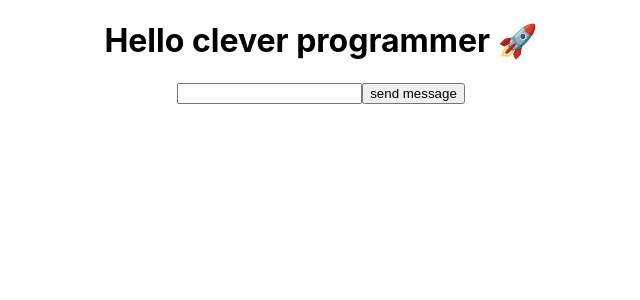
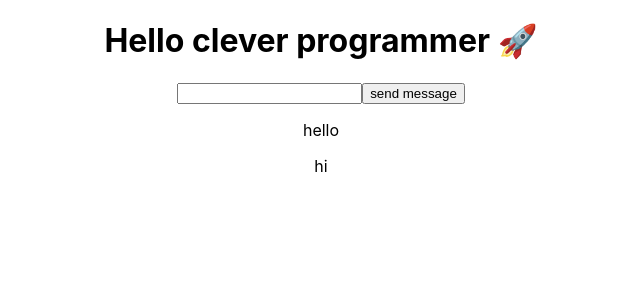
Before and after one commit to barackmaund1/facebook-messenger-clone, a React (Create React App) app: page / in a window 1280 px wide. Shown: the top 300 px of the page, without its empty margins (319-959 px from the left). Built offline with nearby package versions, Linux system fonts and the light colour scheme.

Commit message:
display messages from the form

```diff
--- a/src/App.js
+++ b/src/App.js
@@ -1,25 +1,36 @@
-import React ,{useState}from 'react';
+import React ,{ useState }from 'react';
 import './App.css';
 
 function App() {
   const [input,setInput]=useState('');
-  const [messsages,setMessages]=useState([])
+  const [messages,setMessages]=useState(['hello','hi'])
 
   console.log(input)
-  console.log(messsages)
+  console.log(messages)
   const sendMessage=(event) =>{
 // all the logic to send a message goes
-    setMessages([...messsages,input]);
-    setInput('')
+    event.preventDefault();
+    setMessages([...messages,input]);
+    setInput('');
   }
   return (
     <div className="App">
      <h1>Hello clever programmer 🚀 </h1>
-     {/* input field*/}
-     <input value={input} onChange={event => setInput(event.target.value)}/>
-     <button onClick={sendMessage}>send message</button>
-     {/*button*/}
+     <form>
+        {/* input field*/}
+        <input value={input} onChange={event => setInput(event.target.value)}/>
+        {/*button*/}
+        <button type='submit' onClick={sendMessage}>send message</button>
+     </form>
+
+
      {/*messages themselves*/}
+     {
+       messages.map( message => (
+        <p>{message}</p>
+       )
+      )}
+
     </div>
   );
 }
```
